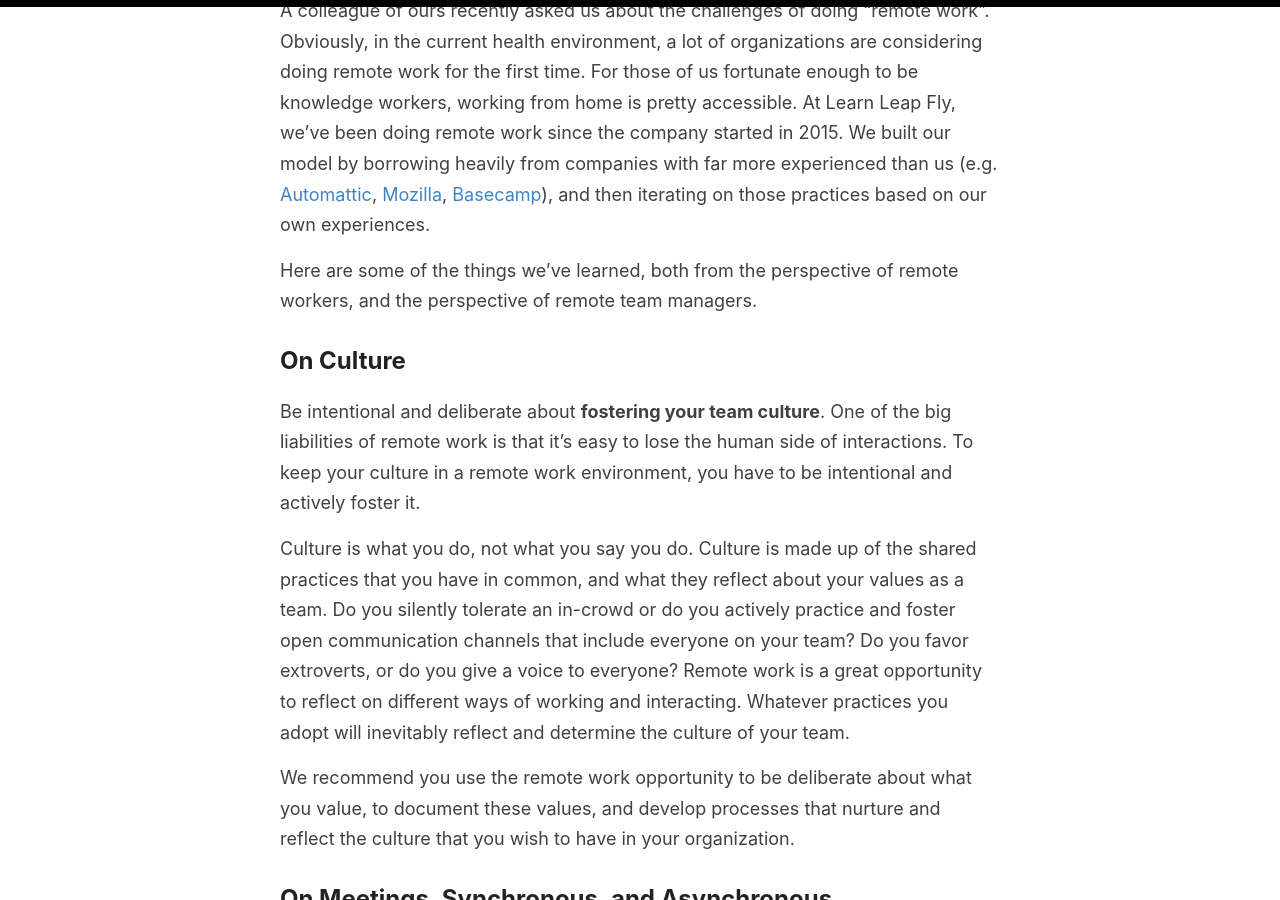
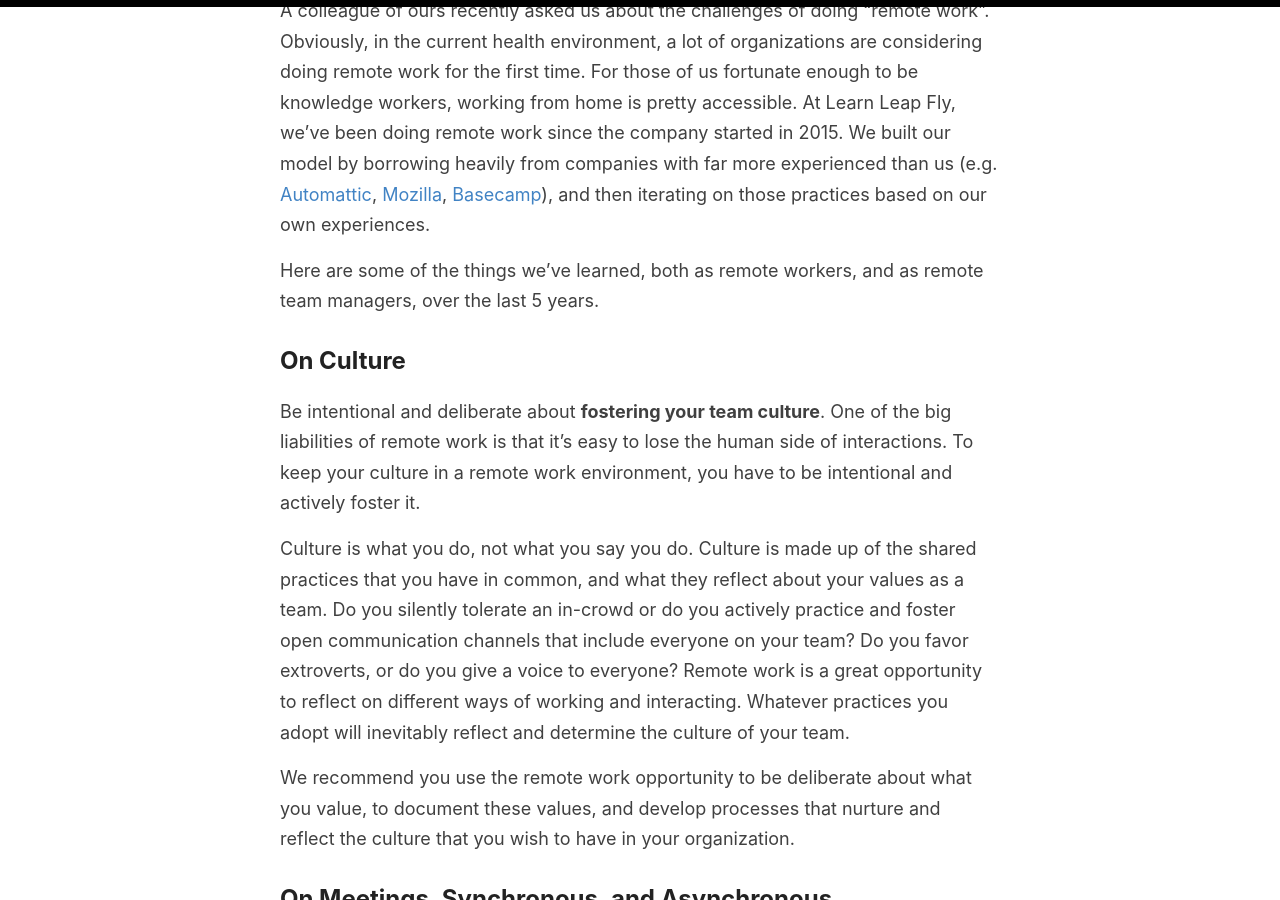
Before and after one commit to hackalog/hackalog.github.io, a Jekyll site: the page built from _posts/2020-03-08-remote-work.md, in a window 1280 px wide and 900 px high, scrolled down 346 px. Built offline with Jekyll 4.4.1, drawn with Linux system fonts in a browser that asks for light colours.

Commit message:
fix summary

```diff
--- a/_posts/2020-03-08-remote-work.md
+++ b/_posts/2020-03-08-remote-work.md
@@ -3,7 +3,7 @@
 title: The LLF Guide to Remote Work
 date: 2020-03-08
 categories: [remote work]
-excerpt: "What's the hardest part about reproducible data science? Recognizing the hard parts."
+excerpt: "Some of the things we've learned, both as remote workers, and as remote team managers, in 5 years of remote working."
 ---
 
 A colleague of ours recently asked us about the challenges of doing
@@ -16,8 +16,8 @@
 than us (e.g. [Automattic][automattic-culture], [Mozilla][mozilla-best-practices], [Basecamp][basecamp-how]), and then iterating on
 those practices based on our own experiences.
 
-Here are some of the things we've learned, both from the perspective
-of remote workers, and the perspective of remote team managers.
+Here are some of the things we've learned, both as remote workers, and as remote team managers,
+over the last 5 years.
 
 ## On Culture
 
```
